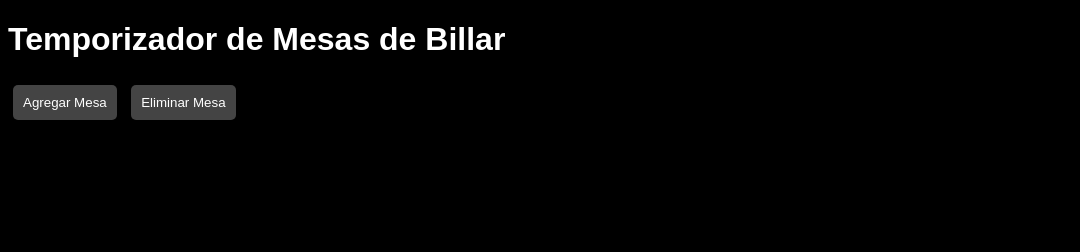
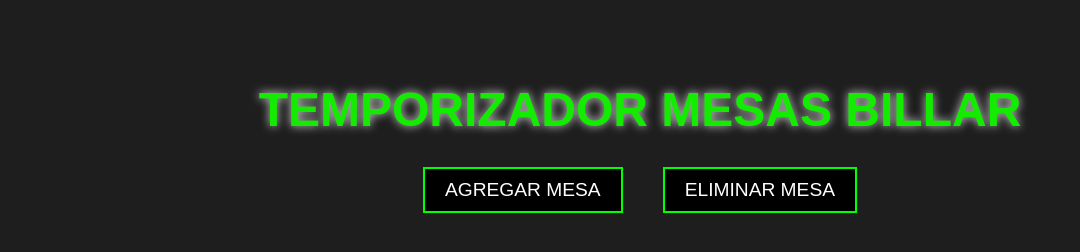
Before and after one commit to ReimKaioh/cronometro-billar, a plain HTML site: page index.html in a window 1280 px wide. Shown: the whole page, without its empty margins (0-1080 px from the left). Drawn offline with Linux system fonts and the light colour scheme; files that its build step writes are made by us from their sources; files whose address does not match are found by name.

Commit message:
Update index.html

```diff
--- a/index.html
+++ b/index.html
@@ -3,43 +3,20 @@
 <head>
     <meta charset="UTF-8">
     <meta name="viewport" content="width=device-width, initial-scale=1.0">
-    <title>Temporizador de Mesas</title>
-    <style>
-        /* Algunos estilos básicos para la interfaz gamer */
-        body {
-            background-color: #000;
-            color: #fff;
-            font-family: 'Arial', sans-serif;
-        }
-        .mesa {
-            background-color: #333;
-            border: 2px solid #555;
-            padding: 10px;
-            margin: 10px 0;
-            border-radius: 10px;
-        }
-        button {
-            background-color: #444;
-            color: #fff;
-            border: none;
-            padding: 10px;
-            margin: 5px;
-            cursor: pointer;
-            border-radius: 5px;
-        }
-        button:hover {
-            background-color: #666;
-        }
-    </style>
+    <title>Billar Gamer</title>
+    <link rel="stylesheet" href="styles.css">
 </head>
 <body>
-    <h1>Temporizador de Mesas de Billar</h1>
-    <div id="mesas-container">
-        <!-- Las mesas se generarán aquí dinámicamente -->
+    <div class="container">
+        <h1>Temporizador Mesas Billar</h1>
+        <div id="mesas-container">
+            <!-- Aquí se añadirán las mesas dinámicamente -->
+        </div>
+        <div class="controls">
+            <button id="agregarMesaBtn">Agregar Mesa</button>
+            <button id="eliminarMesaBtn">Eliminar Mesa</button>
+        </div>
     </div>
-
-    <button id="agregarMesaBtn">Agregar Mesa</button>
-    <button id="eliminarMesaBtn">Eliminar Mesa</button>
 
     <script src="script.js"></script>
 </body>
```
